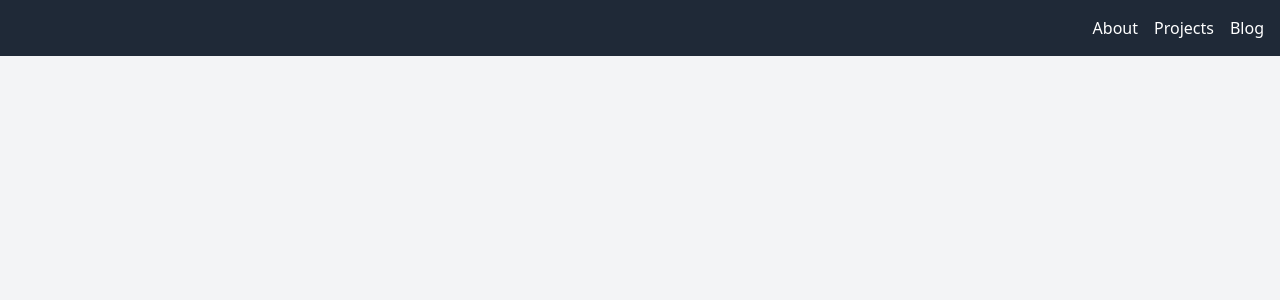
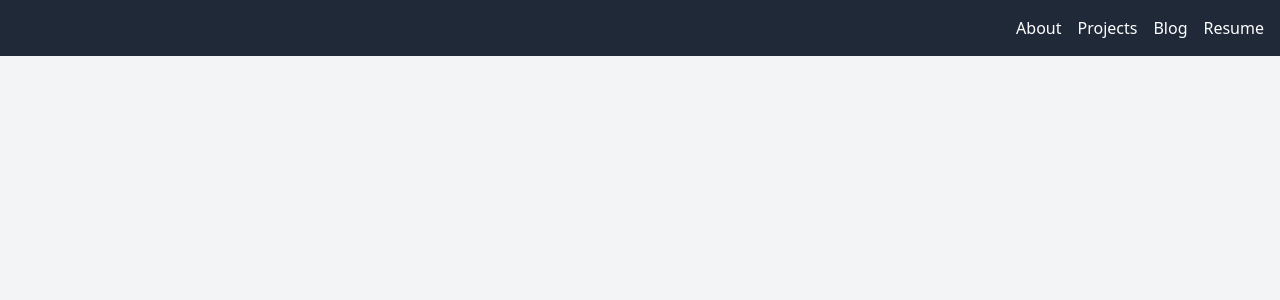
Before and after one commit to mosiman/mosiman.ca, a Python web app: template src/templates/base.html in a window 1280 px wide. Shown: the top 300 px of the page. Run offline with Jinja, Linux system fonts and the light colour scheme; the template is opened without the code that fills it, so the values that code supplies are empty.

Commit message:
Add resume

```diff
--- a/src/templates/base.html
+++ b/src/templates/base.html
@@ -13,6 +13,7 @@
             <a href="/" class="hover:text-gray-300">About</a>
             <a href="/projects" class="hover:text-gray-300">Projects</a>
             <a href="/blog" class="hover:text-gray-300">Blog</a>
+            <a href="/files/resume.pdf" class="hover:text-gray-300">Resume</a>
         </nav>
     </header>
 
```
Also changed, not shown: 1 other file.
